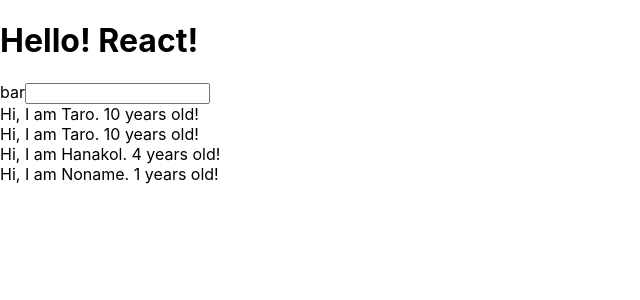
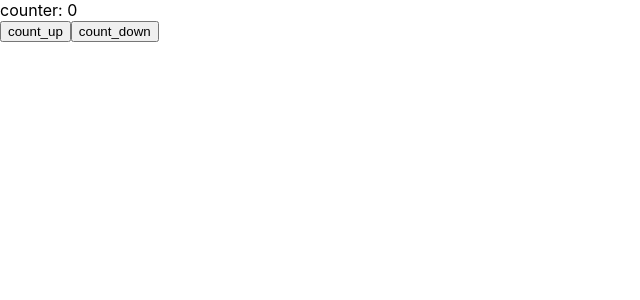
Before and after one commit to paloma810/react-learn, a React (Create React App) app: page / in a window 1280 px wide. Shown: the top 300 px of the page, without its empty margins (0-640 px from the left). Built offline with nearby package versions, Linux system fonts and the light colour scheme.

Commit message:
fix App.js to learn state

```diff
--- a/src/App.js
+++ b/src/App.js
@@ -1,4 +1,4 @@
-import React from 'react';
+import React, { Component } from 'react';
 import PropTypes from 'prop-types';
 
 // JSXはHTMLタグライク中たちでわかりやすく表現できる言語の一つ？
@@ -26,41 +26,48 @@ import PropTypes from 'prop-types';
 // prop typesで型チェック （パッケージ) 違反するとブラウザのコンソールにWarningとして表示される
 // 属性を必須にすることもできる --> ~.isRequired とする ※ default値が設定されているとエラーにならない
 
+// 内部の状態 State ： 変更可能な値（mutable）, Componentは immutableな値
+// Propsは親のComponentから値を渡されたのに対して、Componentの内部でのみ使用される.
+// Class Componentでのみ使用できる
+// this.stateでアクセス可能 > 最初は null
+// { key: val }の形式でstateに代入することで、this.state.keyでアクセス可能
+// stateを変更するときには、this.setStateを用いる。
+
+// class components には コンストラクタを使用可能
 
 function App() {
-
-  const profiles = [
-    { name: "Taro", age: 10 },
-    { name: "Hanakol", age: 4},
-    { name: "Noname"}
-  ]
-
   return (
-    <React.Fragment>
-      <h1>Hello! React!</h1>
-      <label htmlFor="bar">bar</label>
-      <input type="text" onChange={() => {console.log("I am clicked!")}}/>
-      <User name={"Taro"} age={10} />
-      {
-        profiles.map((profile, index) => {
-          return <User name={profile.name} age={profile.age} key={index}/>
-        })
-      }
-    </React.Fragment>
+    <Counter></Counter>
   );
 }
 
-const User = (props) => {
-  return <div>Hi, I am {props.name}. {props.age} years old!</div>
-}
+class Counter extends Component {
+  constructor(props) {
+    super(props)
+    console.log(this.state)
+    this.state = { count: 0 }
+  }
 
-User.defaultProps = {
-  age: 1
-}
+  handlePlusButton = () => {
+    console.log("plus 1")
+    this.setState({count : this.state.count + 1})
+  }
 
-User.propTypes = {
-  name: PropTypes.string,
-  age: PropTypes.number.isRequired
+  handleMinusButton = () => {
+    console.log("minus 1")
+    this.setState({count : this.state.count - 1})
+  }
+
+  render () {
+    console.log(this.state)
+    return (
+      <React.Fragment>
+        <div>counter: { this.state.count }</div>
+        <button onClick={this.handlePlusButton}>count_up</button>
+        <button onClick={this.handleMinusButton}>count_down</button>
+      </React.Fragment>
+    )
+  }
 }
 
 export default App;
```
